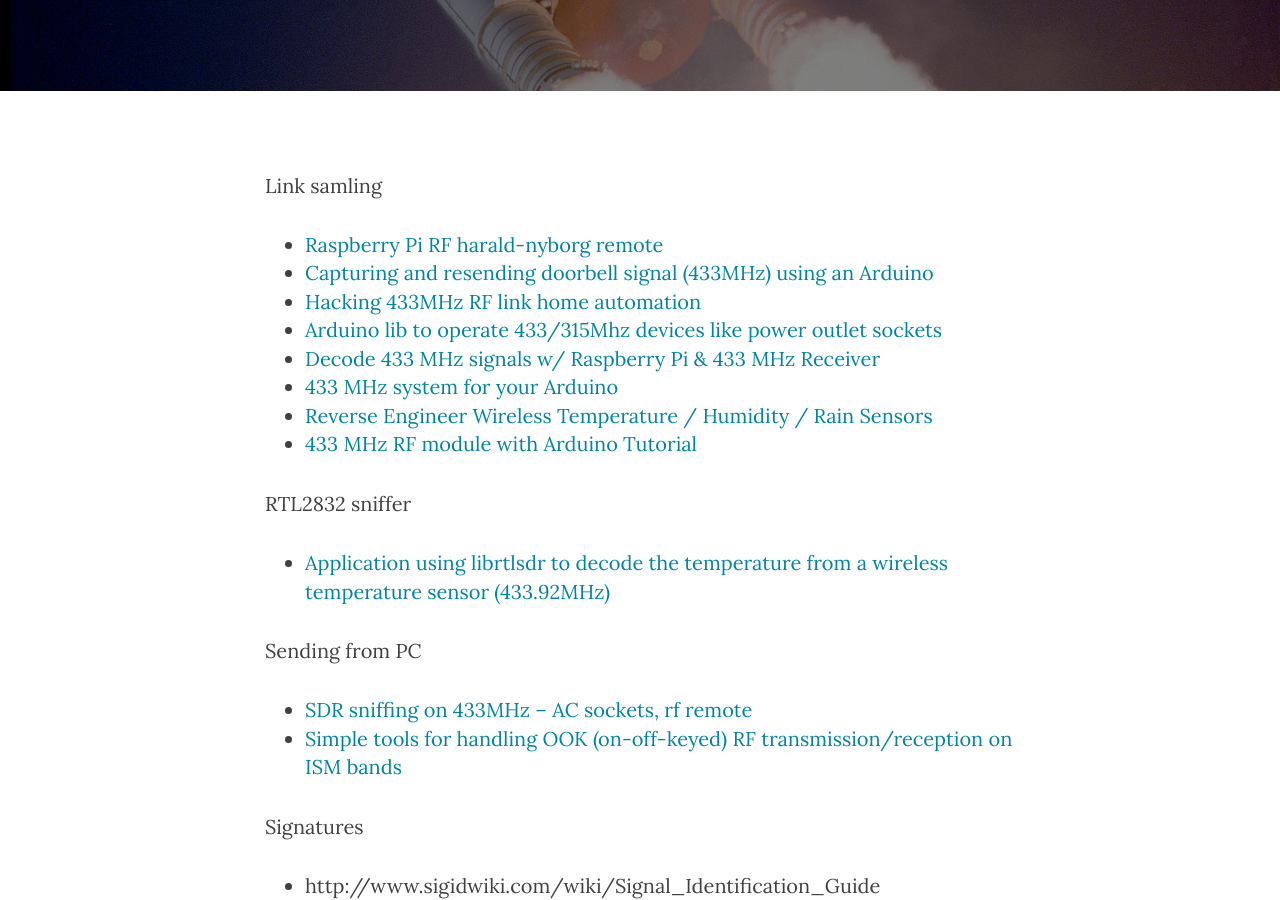
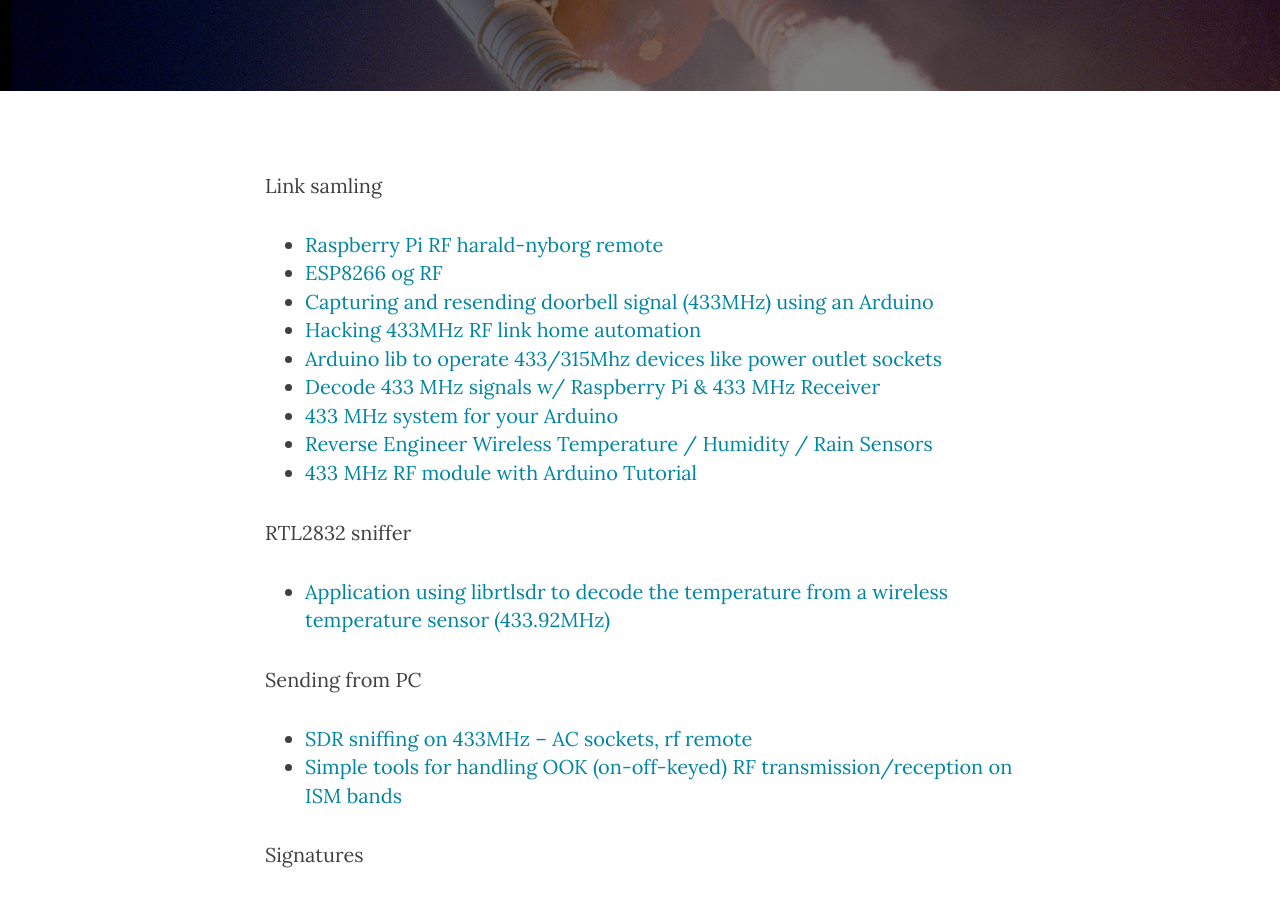
Before and after one commit to clysel/christian.lysel.net, a Jekyll site: the page built from _posts/2016-01-16-433MHz.markdown, in a window 1280 px wide and 900 px high, scrolled down 322 px. Built offline with Jekyll 4.4.1, drawn with Linux system fonts in a browser that asks for light colours; nearby versions of some CDN libraries.

Commit message:
Update 2016-01-16-433MHz.markdown

```diff
--- a/_posts/2016-01-16-433MHz.markdown
+++ b/_posts/2016-01-16-433MHz.markdown
@@ -7,6 +7,7 @@ title: 433MHz hacks
 Link samling
 
  * [Raspberry Pi RF harald-nyborg remote](http://npham.dk/?p=34)
+ * [ESP8266 og RF](http://www.instructables.com/id/Using-an-ESP8266-to-Control-Mains-Sockets-Using-43/)
  * [Capturing and resending doorbell signal (433MHz) using an Arduino](http://theforce.dk/rf/)
  * [Hacking 433MHz RF link home automation](http://fedmow349.blogspot.dk/2013/05/hacking-433mhz-rf-link-home-automation.html)
  * [Arduino lib to operate 433/315Mhz devices like power outlet sockets](https://github.com/sui77/rc-switch)
```
